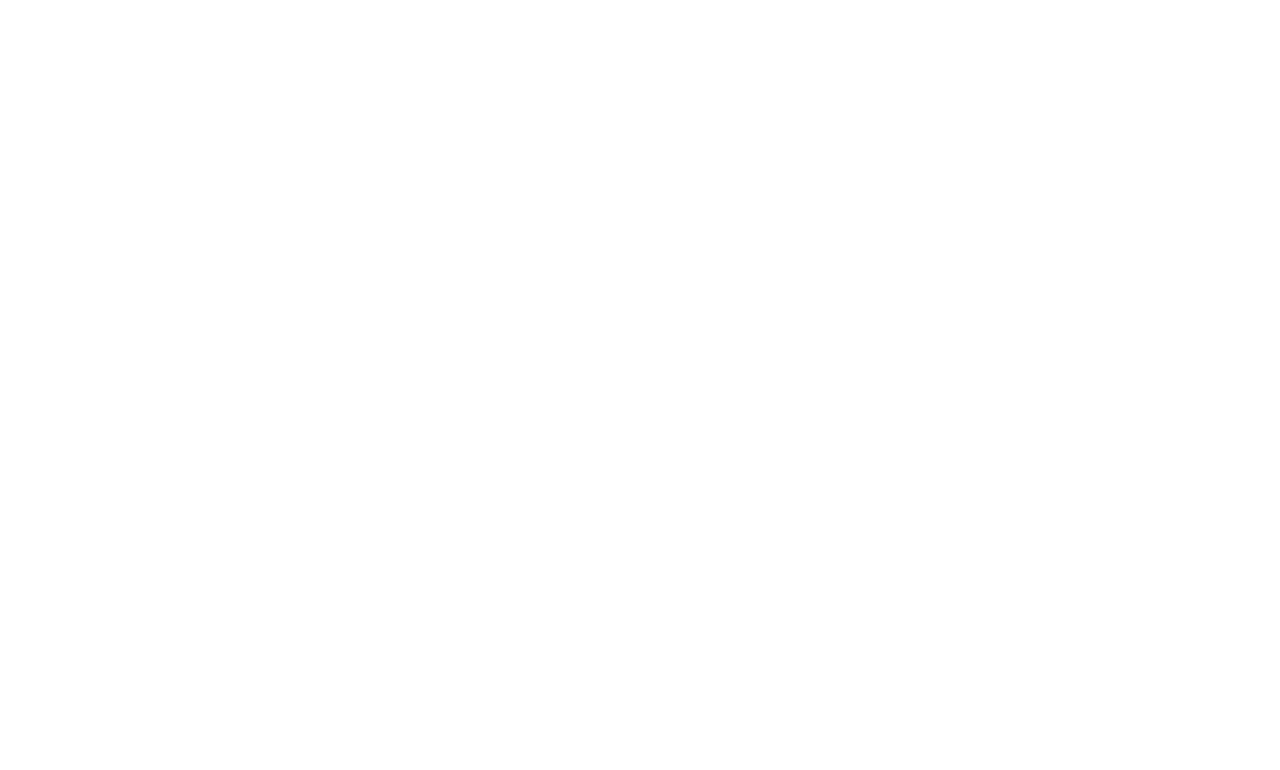
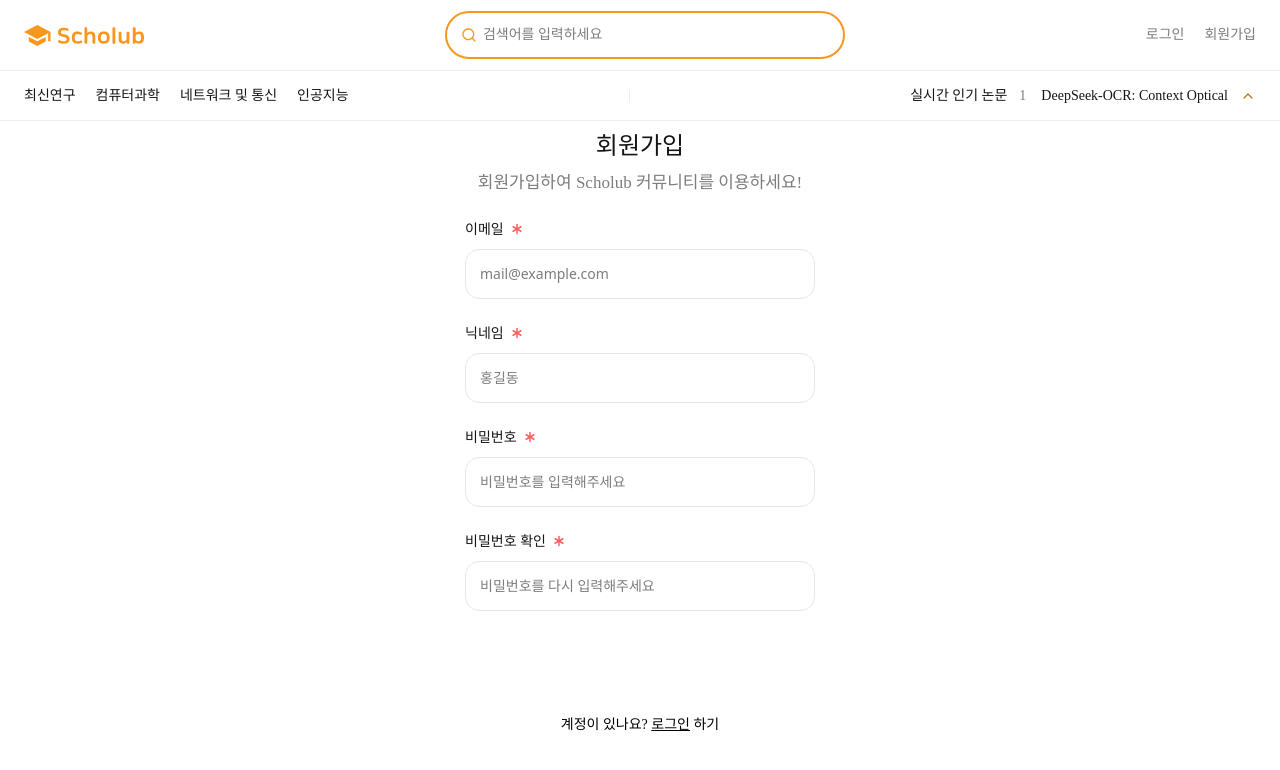
Before and after one commit to shinleehyeon/Scholub, a React (Vite) app: page /register in a window 1280 px wide. Before the commit this address had no page. Shown: the top 770 px of the page. Built offline with nearby package versions, Linux system fonts and the light colour scheme.

Commit message:
feat: Add Login and Register routes in App component; enhance Home page with PopularPaperCard; refactor Newscolar layout to use PageLayout component; update Header for navigation links

```diff
--- a/src/app/App.tsx
+++ b/src/app/App.tsx
@@ -1,6 +1,8 @@
 import { BrowserRouter, Routes, Route } from "react-router-dom";
 import Home from "@/pages/Home";
 import Newscolar from "@/pages/Newscolar";
+import Login from "@/pages/Login";
+import Register from "@/pages/Register";
 
 function App() {
   return (
@@ -8,6 +10,8 @@ function App() {
       <Routes>
         <Route path="/" element={<Home />} />
         <Route path="/newscolar" element={<Newscolar />} />
+        <Route path="/login" element={<Login />} />
+        <Route path="/register" element={<Register />} />
       </Routes>
     </BrowserRouter>
   );
--- a/src/app/styles/index.css
+++ b/src/app/styles/index.css
@@ -4,6 +4,7 @@
   /* Layout */
   --layout-padding: 20px;
   --layout-max-width: 1200px;
+  --padding: 24px;
 
   /* Spacing Scale */
   --spacing-4: 4px;
--- /dev/null
+++ b/src/pages/Login.tsx
@@ -0,0 +1,138 @@
+import { Link } from "react-router-dom";
+import Header from "@/widgets/Header";
+import SubHeader from "@/widgets/SubHeader";
+import PageLayout from "@/shared/ui/PageLayout";
+import { Input } from "@/shared/ui/Input";
+import { Button } from "@/shared/ui/Button";
+
+export default function Login() {
+  return (
+    <div className="min-h-screen bg-white">
+      <Header />
+      <div style={{ marginBottom: 0 }}>
+        <SubHeader />
+      </div>
+
+      <PageLayout>
+        <div
+          style={{
+            display: "flex",
+            width: "350px",
+            flexDirection: "column",
+            alignItems: "center",
+            gap: "var(--spacing-24)",
+          }}
+        >
+          <div
+            style={{
+              display: "flex",
+              flexDirection: "column",
+              alignItems: "center",
+              gap: "var(--spacing-10)",
+            }}
+          >
+            <h1
+              style={{
+                color: "var(--color-text-default)",
+                fontFamily: "Pretendard",
+                fontSize: "24px",
+                fontStyle: "normal",
+                fontWeight: 500,
+                lineHeight: "30px",
+                margin: 0,
+              }}
+            >
+              로그인
+            </h1>
+
+            <p
+              style={{
+                color: "var(--color-text-subtle)",
+                fontFamily: "Pretendard",
+                fontSize: "17px",
+                fontStyle: "normal",
+                fontWeight: 500,
+                lineHeight: "24px",
+                margin: 0,
+              }}
+            >
+              로그인하여 Scholub 커뮤니티를 이용하세요!
+            </p>
+          </div>
+
+          <div
+            style={{
+              display: "flex",
+              flexDirection: "column",
+              gap: "var(--spacing-24)",
+              width: "100%",
+            }}
+          >
+            <Input
+              label="이메일"
+              type="email"
+              placeholder="mail@example.com"
+              required
+              fullWidth
+              size="large"
+            />
+
+            <Input
+              label="비밀번호"
+              type="password"
+              placeholder="비밀번호를 입력해주세요"
+              required
+              fullWidth
+              size="large"
+            />
+
+            <Button variant="primary" size="large" fullWidth>
+              로그인
+            </Button>
+          </div>
+
+          <div
+            style={{
+              display: "flex",
+              alignItems: "center",
+              gap: "var(--spacing-4)",
+            }}
+          >
+            <span
+              style={{
+                color: "#000",
+                fontFamily: "Pretendard",
+                fontSize: "14px",
+                fontStyle: "normal",
+                fontWeight: 500,
+                lineHeight: "20px",
+              }}
+            >
+              계정이 없나요?{" "}
+              <Link
+                to="/register"
+                style={{
+                  color: "var(--color-text-brand-default)",
+                  fontFamily: "Pretendard",
+                  fontSize: "14px",
+                  fontStyle: "normal",
+                  fontWeight: 500,
+                  lineHeight: "20px",
+                  textDecorationLine: "underline",
+                  textDecorationStyle: "solid",
+                  textDecorationSkipInk: "auto",
+                  textDecorationThickness: "auto",
+                  textUnderlineOffset: "auto",
+                  textUnderlinePosition: "from-font",
+                }}
+              >
+                회원가입
+              </Link>{" "}
+              하기
+            </span>
+          </div>
+        </div>
+      </PageLayout>
+    </div>
+  );
+}
--- /dev/null
+++ b/src/pages/Register.tsx
@@ -0,0 +1,156 @@
+import { Link } from "react-router-dom";
+import Header from "@/widgets/Header";
+import SubHeader from "@/widgets/SubHeader";
+import PageLayout from "@/shared/ui/PageLayout";
+import { Input } from "@/shared/ui/Input";
+import { Button } from "@/shared/ui/Button";
+
+export default function Register() {
+  return (
+    <div className="min-h-screen bg-white">
+      <Header />
+      <div style={{ marginBottom: 0 }}>
+        <SubHeader />
+      </div>
+
+      <PageLayout>
+        <div
+          style={{
+            display: "flex",
+            width: "350px",
+            flexDirection: "column",
+            alignItems: "center",
+            gap: "var(--spacing-24)",
+          }}
+        >
+          <div
+            style={{
+              display: "flex",
+              flexDirection: "column",
+              alignItems: "center",
+              gap: "var(--spacing-10)",
+            }}
+          >
+            <h1
+              style={{
+                color: "var(--color-text-default)",
+                fontFamily: "Pretendard",
+                fontSize: "24px",
+                fontStyle: "normal",
+                fontWeight: 500,
+                lineHeight: "30px",
+                margin: 0,
+              }}
+            >
+              회원가입
+            </h1>
+
+            <p
+              style={{
+                color: "var(--color-text-subtle)",
+                fontFamily: "Pretendard",
+                fontSize: "17px",
+                fontStyle: "normal",
+                fontWeight: 500,
+                lineHeight: "24px",
+                margin: 0,
+              }}
+            >
+              회원가입하여 Scholub 커뮤니티를 이용하세요!
+            </p>
+          </div>
+
+          <div
+            style={{
+              display: "flex",
+              flexDirection: "column",
+              gap: "var(--spacing-24)",
+              width: "100%",
+            }}
+          >
+            <Input
+              label="이메일"
+              type="email"
+              placeholder="mail@example.com"
+              required
+              fullWidth
+              size="large"
+            />
+
+            <Input
+              label="닉네임"
+              type="text"
+              placeholder="홍길동"
+              required
+              fullWidth
+              size="large"
+            />
+
+            <Input
+              label="비밀번호"
+              type="password"
+              placeholder="비밀번호를 입력해주세요"
+              required
+              fullWidth
+              size="large"
+            />
+
+            <Input
+              label="비밀번호 확인"
+              type="password"
+              placeholder="비밀번호를 다시 입력해주세요"
+              required
+              fullWidth
+              size="large"
+            />
+
+            <Button variant="primary" size="large" fullWidth>
+              회원가입
+            </Button>
+          </div>
+
+          <div
+            style={{
+              display: "flex",
+              alignItems: "center",
+              gap: "var(--spacing-4)",
+            }}
+          >
+            <span
+              style={{
+                color: "#000",
+                fontFamily: "Pretendard",
+                fontSize: "14px",
+                fontStyle: "normal",
+                fontWeight: 500,
+                lineHeight: "20px",
+              }}
+            >
+              계정이 있나요?{" "}
+              <Link
+                to="/login"
+                style={{
+                  color: "var(--color-text-brand-default)",
+                  fontFamily: "Pretendard",
+                  fontSize: "14px",
+                  fontStyle: "normal",
+                  fontWeight: 500,
+                  lineHeight: "20px",
+                  textDecorationLine: "underline",
+                  textDecorationStyle: "solid",
+                  textDecorationSkipInk: "auto",
+                  textDecorationThickness: "auto",
+                  textUnderlineOffset: "auto",
+                  textUnderlinePosition: "from-font",
+                }}
+              >
+                로그인
+              </Link>{" "}
+              하기
+            </span>
+          </div>
+        </div>
+      </PageLayout>
+    </div>
+  );
+}
--- a/src/shared/ui/Button.tsx
+++ b/src/shared/ui/Button.tsx
@@ -9,7 +9,7 @@ const buttonVariants = cva(
     variants: {
       variant: {
         primary:
-          "bg-[var(--color-brand-default)] text-[var(--color-text-white)] hover:opacity-90 disabled:bg-[var(--color-brand-subtle)] disabled:text-[var(--color-text-subtle)]",
+          "text-[var(--color-text-white)] hover:opacity-90 disabled:bg-[var(--color-brand-subtle)] disabled:text-[var(--color-text-subtle)]",
         secondary:
           "bg-[var(--color-surface-default)] text-[var(--color-text-default)] border border-[var(--color-border-default)] hover:border-gray-400",
         tertiary:
@@ -19,7 +19,7 @@ const buttonVariants = cva(
         medium:
           "px-[var(--spacing-16)] py-[var(--spacing-10)] text-sm leading-5 rounded-[var(--radius-14)]",
         large:
-          "px-[var(--spacing-24)] py-[var(--spacing-16)] text-base leading-6 rounded-[var(--radius-16)]",
+          "px-[var(--spacing-24)] py-[var(--spacing-16)] text-[17px] leading-[24px] rounded-[var(--radius-16)]",
       },
       fullWidth: {
         true: "w-full",
@@ -77,6 +77,14 @@ const Button = forwardRef<HTMLButtonElement, ButtonProps>(
     },
     ref
   ) => {
+    const getStyle = () => {
+      const baseStyle: React.CSSProperties = {};
+      if (variant === "primary") {
+        baseStyle.backgroundColor = "var(--color-surface-brand-default)";
+      }
+      return { ...baseStyle, ...props.style };
+    };
+
     return (
       <button
         className={cn(
@@ -88,6 +96,7 @@ const Button = forwardRef<HTMLButtonElement, ButtonProps>(
             className,
           })
         )}
+        style={getStyle()}
         ref={ref}
         disabled={disabled || pending}
         {...props}
--- /dev/null
+++ b/src/shared/ui/PageLayout.tsx
@@ -0,0 +1,23 @@
+import { type ReactNode } from "react";
+
+interface PageLayoutProps {
+  children: ReactNode;
+}
+
+export default function PageLayout({ children }: PageLayoutProps) {
+  return (
+    <div
+      style={{
+        display: "flex",
+        padding: "10px var(--padding, 24px)",
+        flexDirection: "column",
+        justifyContent: "center",
+        alignItems: "center",
+        flex: "1 0 0",
+        alignSelf: "stretch",
+      }}
+    >
+      {children}
+    </div>
+  );
+}
--- a/src/widgets/Header.tsx
+++ b/src/widgets/Header.tsx
@@ -1,3 +1,4 @@
+import { Link } from "react-router-dom";
 import Logo from "@/shared/ui/Logo";
 import SearchIcon from "@/shared/ui/icons/Search";
 
@@ -15,9 +16,9 @@ export default function Header() {
         background: "var(--color-surface-default)",
       }}
     >
-      <a href="/" style={{ flexShrink: 0 }}>
+      <Link to="/" style={{ flexShrink: 0 }}>
         <Logo />
-      </a>
+      </Link>
 
       <div
         style={{
@@ -70,8 +71,8 @@ export default function Header() {
           gap: "var(--spacing-20)",
         }}
       >
-        <a
-          href="/login"
+        <Link
+          to="/login"
           style={{
             color: "var(--color-text-subtle)",
             fontFamily: "Pretendard",
@@ -82,9 +83,9 @@ export default function Header() {
           }}
         >
           로그인
-        </a>
-        <a
-          href="/signup"
+        </Link>
+        <Link
+          to="/register"
           style={{
             color: "var(--color-text-subtle)",
             fontFamily: "Pretendard",
@@ -95,7 +96,7 @@ export default function Header() {
           }}
         >
           회원가입
-        </a>
+        </Link>
       </div>
     </header>
   );
```
Also changed, not shown: src/pages/Home.tsx (+9 -0 lines), src/pages/Newscolar.tsx (+3 -11 lines).
